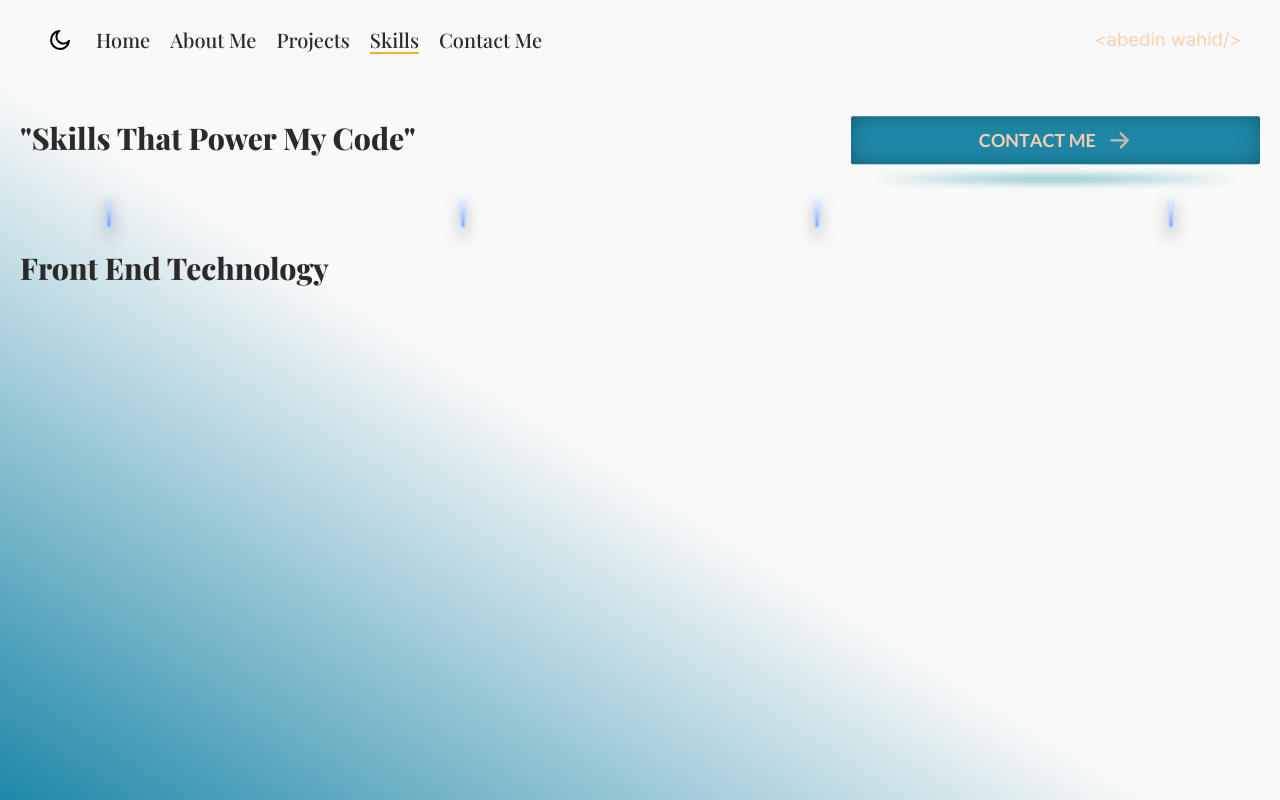
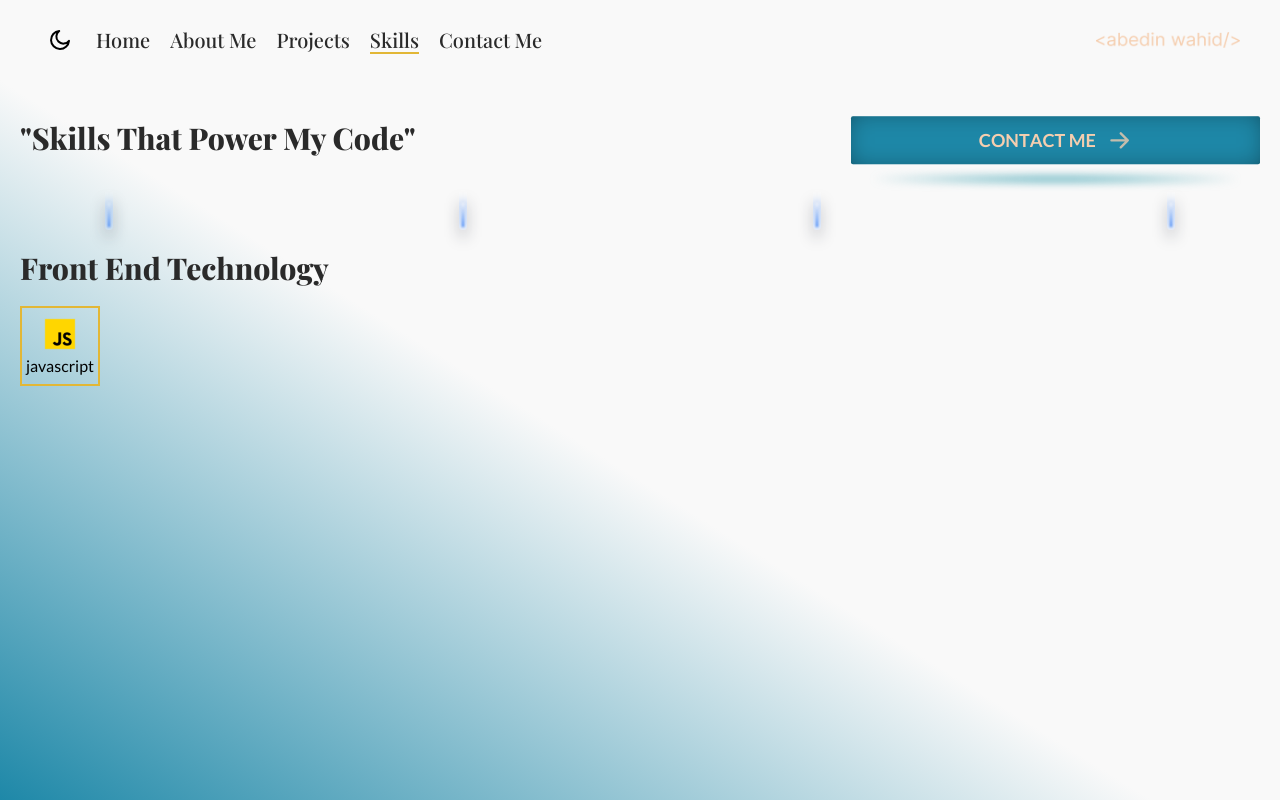
Before and after one commit to abedinwahid9/my-portfolio, a Next.js app: page /skills in a window 1280 px wide. Built offline with nearby package versions, Linux system fonts and the light colour scheme.

Commit message:
card design 40% complete

```diff
--- a/src/app/(home)/skills/page.tsx
+++ b/src/app/(home)/skills/page.tsx
@@ -1,5 +1,6 @@
 import AnimatedBtn from "@/app/components/share/AnimatedBtn";
 import AnimeDivider from "@/app/components/share/AnimeDivider";
+import SkillCard from "@/app/components/share/SkillCard";
 import Title from "@/app/components/share/Title";
 import ArrowSvgAni from "@/app/components/svg/ArrowSvgAni";
 import React from "react";
@@ -36,6 +37,9 @@ const page = () => {
         <div className="md:w-2/3 w-full">
           <Title title="front end technology" />
         </div>
+        <div className="py-5">
+          <SkillCard />
+        </div>
       </section>
     </div>
   );
--- /dev/null
+++ b/src/app/components/share/SkillCard.tsx
@@ -0,0 +1,26 @@
+"use client";
+import { motion } from "framer-motion";
+import Image from "next/image";
+import { FC } from "react";
+import js from "../../../../public/icons/icons8-javascript-480.png";
+
+const SkillCard: FC = () => {
+  return (
+    <motion.div className="w-20 h-20 border-2 border-lg-link flex justify-center items-center flex-col relative overflow-hidden group">
+      <div className="w-10 h-10 relative z-10">
+        <Image
+          className="w-full h-full"
+          width={0}
+          height={0}
+          src={js || "/placeholder.svg"}
+          alt="js"
+        />
+      </div>
+      <p className="select-none relative z-10">javascript</p>
+      {/* shine overlay */}
+      <div className="absolute top-0 left-[-100%] w-full h-full bg-gradient-to-r from-transparent via-white/20 to-transparent transform skew-x-12 transition-all duration-700 ease-in group-hover:left-full" />
+    </motion.div>
+  );
+};
+
+export default SkillCard;
```
